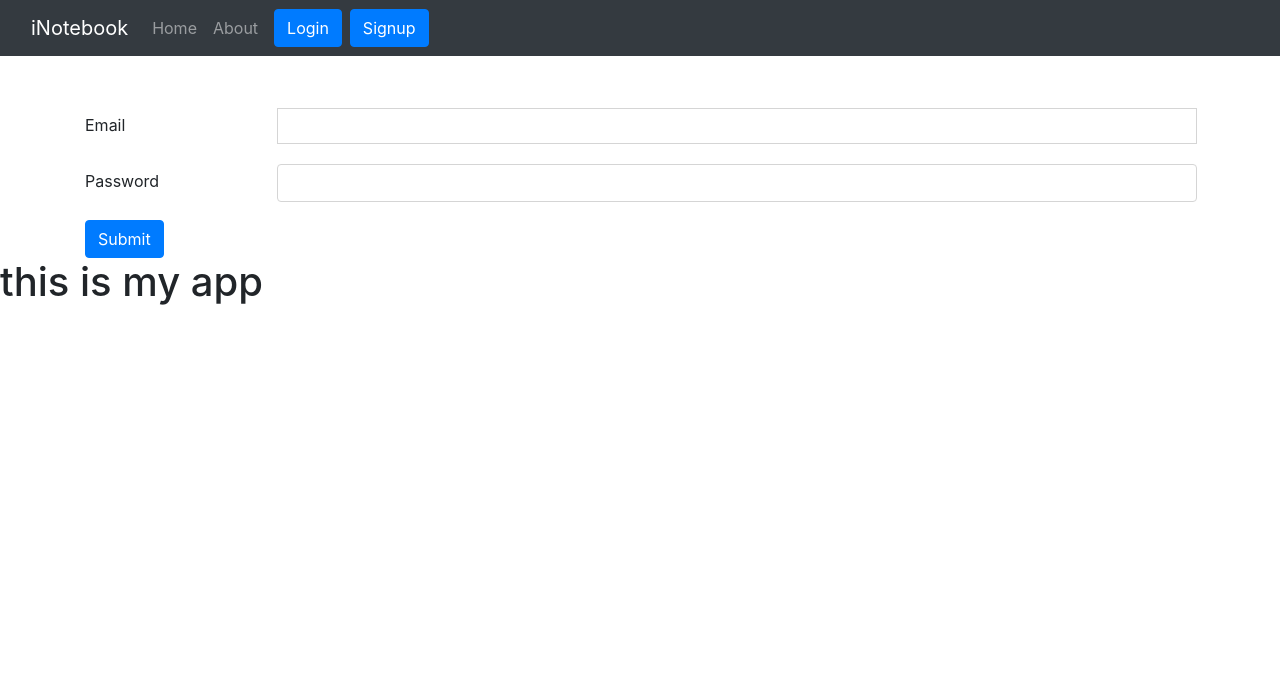
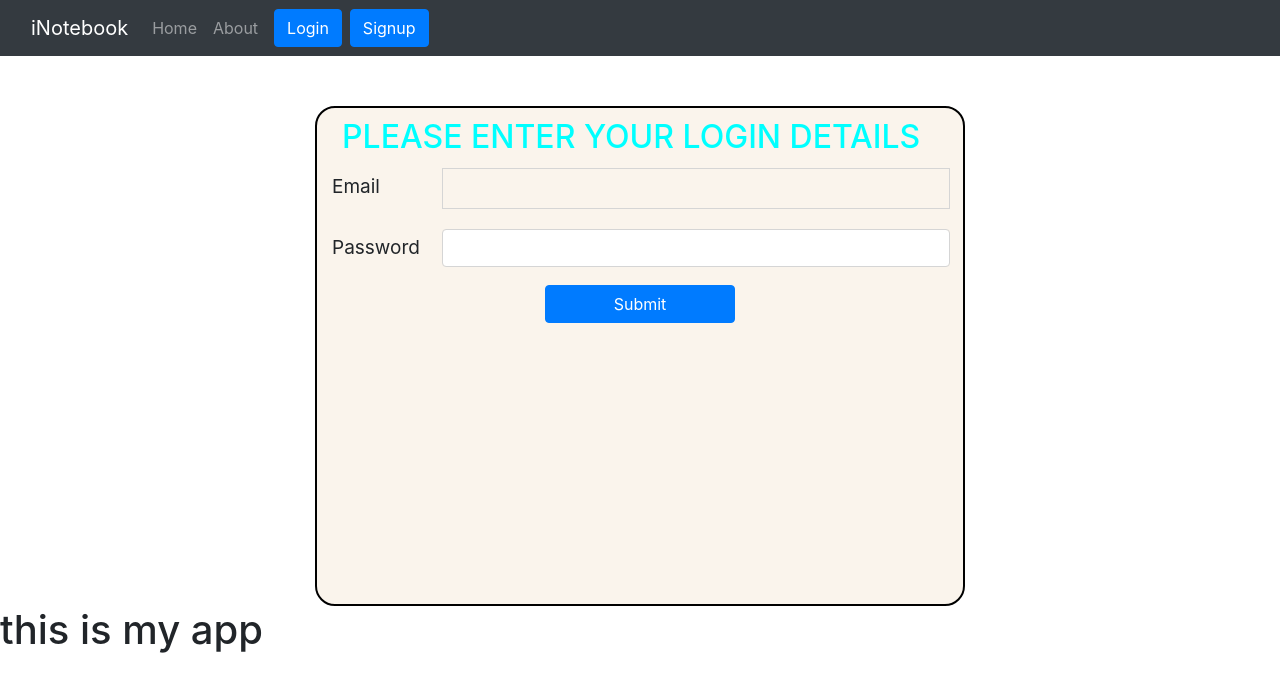
Before and after one commit to saurabh915/shortnote-frontend, a React (Create React App) app in the folder client/: page /login in a window 1280 px wide. Shown: the top 692 px of the page. Built offline with nearby package versions, Linux system fonts and the light colour scheme.

Commit message:
changed secret key and mongodb uri

```diff
--- a/client/src/App.js
+++ b/client/src/App.js
@@ -29,7 +29,7 @@ function App() {
     <Router>
         <Navbar  />
         <Alert alert = {alert} />
-        <div className="container">
+        <div className="lcontainer">
 
       <Routes>
 <Route exact path = "/" element={ <Home  showAlert = {showAlert}/>}>
--- a/client/src/components/Login.js
+++ b/client/src/components/Login.js
@@ -1,6 +1,6 @@
 import React, { useState } from 'react'
 import { useNavigate } from 'react-router-dom'
-
+import './ccss/signup.css'
 const Login = (props) => {
     let navigate = useNavigate();
      const [credentials, setCredentials] = useState({ email: "", password: ""})
@@ -41,7 +41,8 @@ else{
       }
 
   return (
-    <div>
+    <div className='container'>
+         <h2 className='header'>PLEASE ENTER YOUR LOGIN DETAILS</h2>
        <form onSubmit={handleSubmit} >
 
 <div className="mb-3 row">
@@ -56,7 +57,7 @@ else{
 <input type="password" className="form-control" id="Password"  name = "password" value={credentials.password}onChange={onChange} />
 </div>
 </div>
-<button type="submit" className='btn btn-primary' >Submit </button>
+<button type="submit" className='btn btn-primary sbutt' >Submit </button>
   </form>
     </div>
   )
--- a/client/src/components/Notes.js
+++ b/client/src/components/Notes.js
@@ -83,9 +83,9 @@ const Notes = (props) => {
                 </div>
                 <div className="col-auto">
                   <label htmlFor="description" className="visually-hidden">description</label>
-                  <input type="text" className="form-control" value={note.edescription} onChange={onChange} id="edescription" name='edescription' placeholder="Password" />
+                  <input type="text" className="form-control" value={note.edescription} onChange={onChange} id="edescription" name='edescription' placeholder="Description" />
                   <label htmlFor="tag" className="visually-hidden">Tag</label>
-                  <input type="text" className="form-control" value={note.etag} onChange={onChange} id="etag" name='etag' placeholder="Password" />
+                  <input type="text" className="form-control" value={note.etag} onChange={onChange} id="etag" name='etag' placeholder="#tag" />
                 </div>
 
               </form>
--- a/client/src/components/Signup.js
+++ b/client/src/components/Signup.js
@@ -1,5 +1,6 @@
 import React, { useState } from 'react'
 import { useNavigate } from 'react-router-dom'
+import './ccss/signup.css'
 const Signup = (props) => {
   let navigate = useNavigate();
   const [credentials, setCredentials] = useState({ name:"" ,email: "", password: "",cpassword:""})
@@ -46,7 +47,9 @@ console.log(json.authToken);
    }
 
   return (
+
     <div className="container">
+      <h2 className='header'>PLEASE ENTER YOUR SIGNUP DETAILS</h2>
         <form onSubmit={handleSubmit} >
         <div className="mb-3 row">
 <label htmlFor="Password" className="col-sm-2 col-form-label">Name</label>
@@ -74,7 +77,7 @@ console.log(json.authToken);
 <input type="password" className="form-control-plaintext" name = "cpassword" id='cpassword'  value={credentials.cpassword} onChange={onChange}/>
 </div>
 </div>
-<button type="submit" className='btn btn-primary' >Submit </button>
+<button type="submit" className='btn btn-primary sbutt' >Submit </button>
   </form>
     </div>
   )
--- /dev/null
+++ b/client/src/components/ccss/signup.css
@@ -0,0 +1,22 @@
+.header{
+    color: aqua;
+    margin: 10px;
+}
+.container{
+    font-size: 19px;
+    border: 2px solid hsl(0, 0%, 0%);
+    height: 500px;
+    width: 650px;
+    border-radius: 20px;
+    background-color: #deb88729;
+}
+.sbutt{
+    display: block;
+    justify-content: center;
+    align-items: center;
+    width: 31%;
+    margin: auto;
+}
+input{
+    background-color: white;
+}
```
Also changed, not shown: 2 other files (tests, documents, lock files or other folders).
